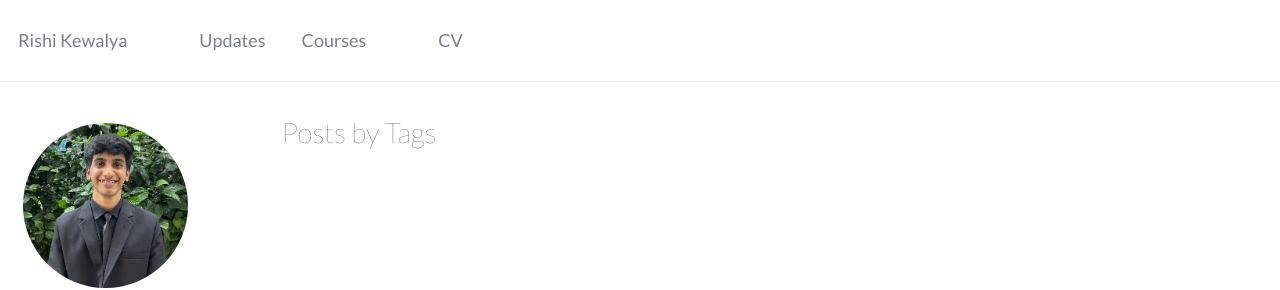
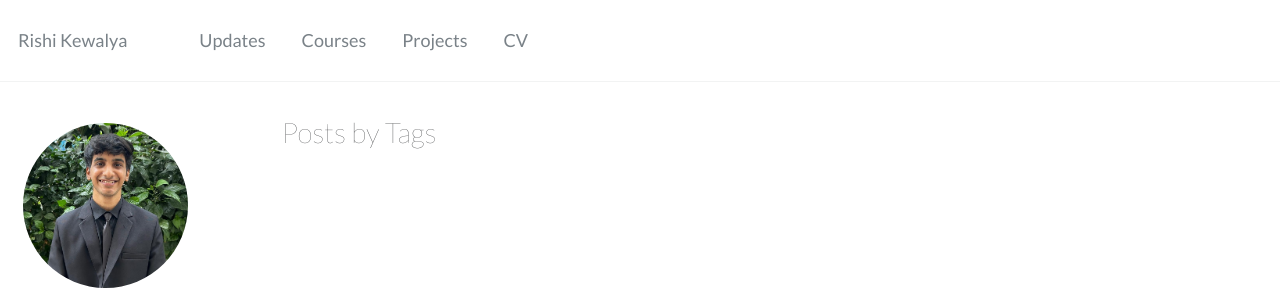
Before and after one commit to Rishikewalya/rishikewalya.github.io, a Jekyll site: the page built from _pages/tag-archive.html, in a window 1280 px wide. Shown: the top 290 px of the page. Built offline with Jekyll 4.4.1, drawn with Linux system fonts in a browser that asks for light colours; some web fonts are replaced.

Commit message:
Update navigation.yml

```diff
--- a/_data/navigation.yml
+++ b/_data/navigation.yml
@@ -6,7 +6,7 @@ main:
   - title: "Courses"
     url: /blog/
 
-  - title: ""
+  - title: "Projects"
     url: /myart/
 
   - title: "CV"
```
